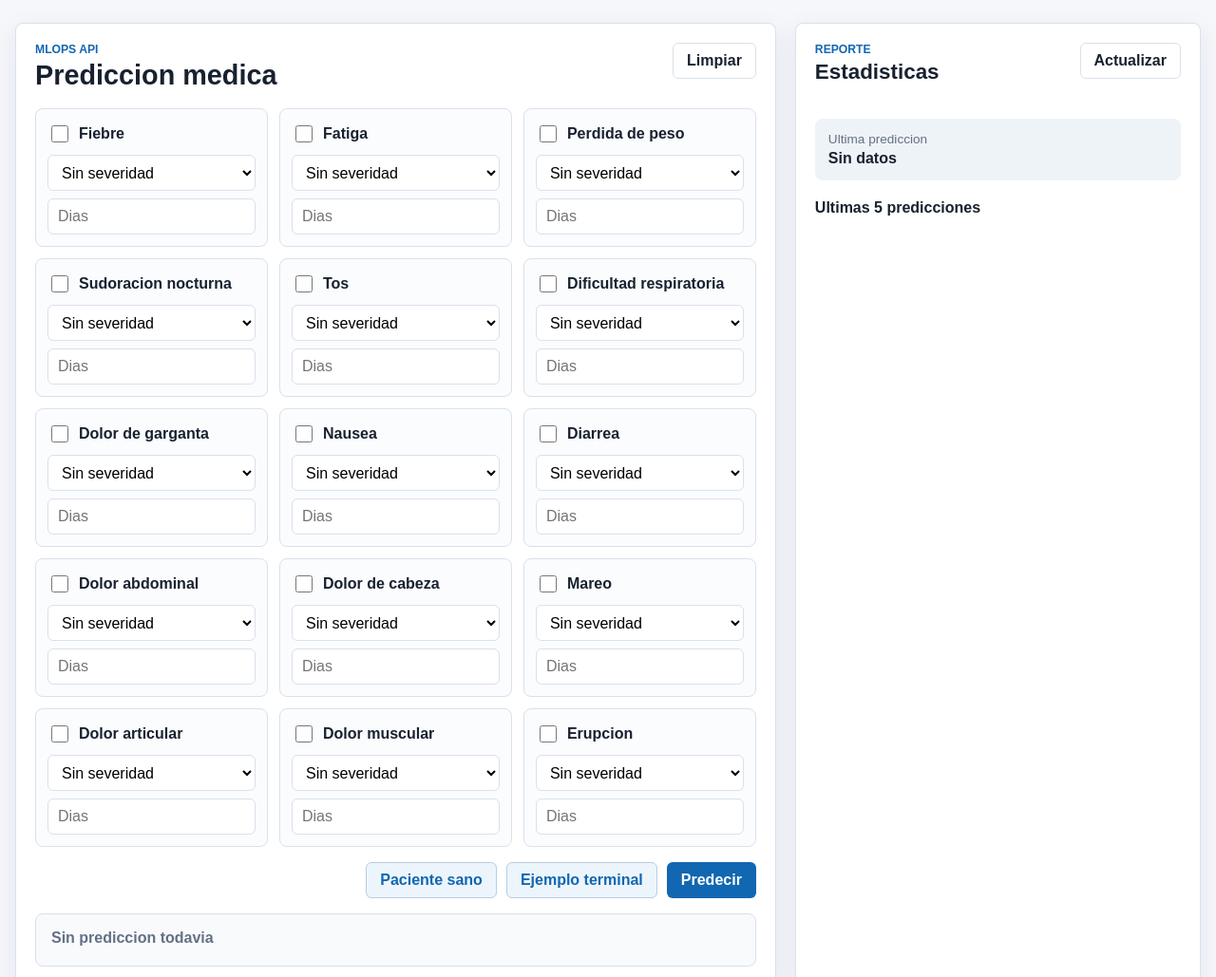
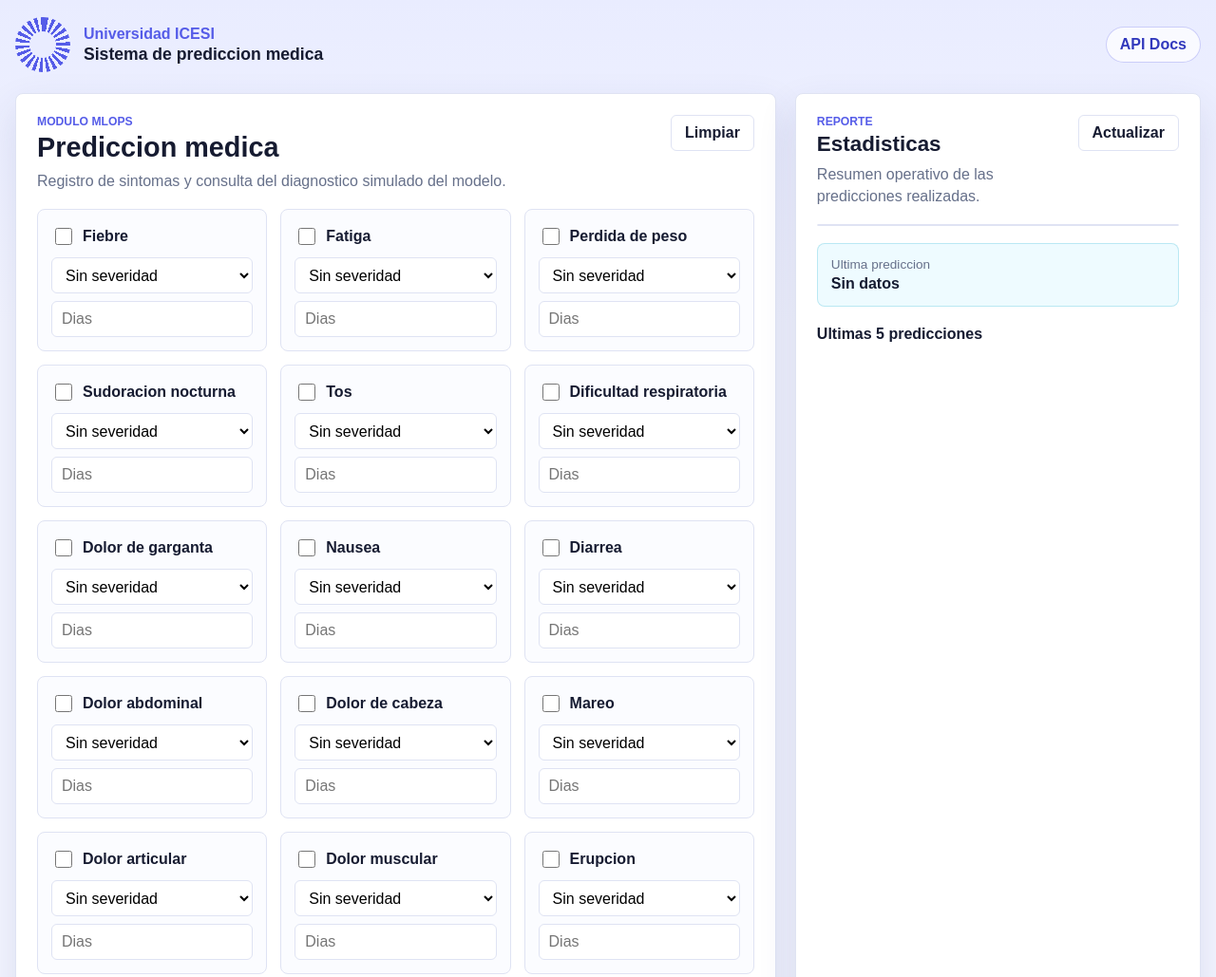
Before and after one commit to ashmander/mlops, a plain HTML site: page frontend/index.html in a window 1280 px wide. Shown: the top 1029 px of the page at 95% size. Drawn offline with Linux system fonts and the light colour scheme; files that its build step writes are made by us from their sources; no server answers; files whose address does not match are found by name.

Commit message:
Improve frontend visual design

```diff
--- a/frontend/index.html
+++ b/frontend/index.html
@@ -7,12 +7,24 @@
     <link rel="stylesheet" href="/static/styles.css">
   </head>
   <body>
+    <header class="brand-bar">
+      <div class="brand-mark" aria-hidden="true">
+        <span></span>
+      </div>
+      <div>
+        <p>Universidad ICESI</p>
+        <strong>Sistema de prediccion medica</strong>
+      </div>
+      <a href="/docs">API Docs</a>
+    </header>
+
     <main class="app-shell">
       <section class="panel prediction-panel">
         <div class="section-header">
           <div>
-            <p class="eyebrow">MLOps API</p>
+            <p class="eyebrow">Modulo MLOps</p>
             <h1>Prediccion medica</h1>
+            <p class="section-copy">Registro de sintomas y consulta del diagnostico simulado del modelo.</p>
           </div>
           <button id="reset-button" class="ghost-button" type="button">Limpiar</button>
         </div>
@@ -35,6 +47,7 @@
           <div>
             <p class="eyebrow">Reporte</p>
             <h2>Estadisticas</h2>
+            <p class="section-copy">Resumen operativo de las predicciones realizadas.</p>
           </div>
           <button id="refresh-stats" class="ghost-button" type="button">Actualizar</button>
         </div>
--- a/frontend/styles.css
+++ b/frontend/styles.css
@@ -1,12 +1,14 @@
 :root {
   color-scheme: light;
-  --bg: #f5f7fb;
+  --bg: #f3f5ff;
   --panel: #ffffff;
-  --text: #18212f;
-  --muted: #647084;
-  --line: #d9e1ec;
-  --accent: #1167b1;
-  --accent-dark: #0a4d87;
+  --text: #161b31;
+  --muted: #66708a;
+  --line: #dfe3f3;
+  --accent: #555ce8;
+  --accent-dark: #3239bd;
+  --accent-soft: #eef0ff;
+  --cyan: #00a6c8;
   --success: #17803b;
   --danger: #bd2c2c;
 }
@@ -20,7 +22,9 @@ body {
   min-height: 100vh;
   font-family: Arial, Helvetica, sans-serif;
   color: var(--text);
-  background: var(--bg);
+  background:
+    linear-gradient(180deg, #e9ecff 0, rgba(233, 236, 255, 0) 340px),
+    var(--bg);
 }
 
 button,
@@ -29,21 +33,76 @@ select {
   font: inherit;
 }
 
+.brand-bar {
+  display: grid;
+  grid-template-columns: auto 1fr auto;
+  align-items: center;
+  gap: 14px;
+  width: min(1440px, calc(100% - 32px));
+  margin: 0 auto;
+  padding: 18px 0 4px;
+}
+
+.brand-mark {
+  display: grid;
+  place-items: center;
+  width: 58px;
+  height: 58px;
+  border-radius: 50%;
+  background: repeating-conic-gradient(from 4deg, var(--accent) 0 8deg, transparent 8deg 16deg);
+}
+
+.brand-mark span {
+  width: 28px;
+  height: 28px;
+  border-radius: 50%;
+  background: #e9ecff;
+}
+
+.brand-bar p,
+.brand-bar strong {
+  display: block;
+  margin: 0;
+}
+
+.brand-bar p {
+  color: var(--accent);
+  font-weight: 800;
+}
+
+.brand-bar strong {
+  margin-top: 2px;
+  font-size: 1.1rem;
+}
+
+.brand-bar a {
+  display: inline-flex;
+  align-items: center;
+  min-height: 38px;
+  border: 1px solid rgba(85, 92, 232, 0.28);
+  border-radius: 999px;
+  padding: 0 14px;
+  color: var(--accent-dark);
+  background: rgba(255, 255, 255, 0.72);
+  text-decoration: none;
+  font-weight: 800;
+}
+
 .app-shell {
   display: grid;
   grid-template-columns: minmax(0, 1.5fr) minmax(320px, 0.8fr);
   gap: 20px;
   width: min(1440px, calc(100% - 32px));
   margin: 0 auto;
-  padding: 24px 0;
+  padding: 18px 0 28px;
 }
 
 .panel {
   background: var(--panel);
   border: 1px solid var(--line);
   border-radius: 8px;
-  padding: 20px;
-  box-shadow: 0 8px 28px rgba(21, 37, 61, 0.08);
+  padding: 22px;
+  box-shadow: 0 16px 40px rgba(51, 57, 120, 0.12);
 }
 
 .section-header {
@@ -60,6 +119,13 @@ select {
   font-size: 0.76rem;
   font-weight: 700;
   text-transform: uppercase;
+}
+
+.section-copy {
+  max-width: 680px;
+  margin: 7px 0 0;
+  color: var(--muted);
+  line-height: 1.45;
 }
 
 h1,
@@ -85,7 +151,7 @@ h3 {
 .symptom-grid {
   display: grid;
   grid-template-columns: repeat(auto-fit, minmax(230px, 1fr));
-  gap: 12px;
+  gap: 14px;
 }
 
 .symptom-card {
@@ -93,10 +159,17 @@ h3 {
   grid-template-columns: 1fr;
   gap: 8px;
   min-height: 128px;
-  padding: 12px;
+  padding: 14px;
   border: 1px solid var(--line);
   border-radius: 8px;
-  background: #fbfcfe;
+  background: #fbfcff;
+  transition: border-color 160ms ease, box-shadow 160ms ease, transform 160ms ease;
+}
+
+.symptom-card:hover {
+  border-color: rgba(85, 92, 232, 0.42);
+  box-shadow: 0 10px 24px rgba(51, 57, 120, 0.1);
+  transform: translateY(-1px);
 }
 
 .symptom-card label {
@@ -110,6 +183,7 @@ h3 {
 .symptom-card input[type="checkbox"] {
   width: 18px;
   height: 18px;
+  accent-color: var(--accent);
 }
 
 .symptom-card select,
@@ -120,6 +194,13 @@ h3 {
   border-radius: 6px;
   padding: 8px 10px;
   background: white;
+}
+
+.symptom-card select:focus,
+.symptom-card input[type="number"]:focus {
+  border-color: var(--accent);
+  box-shadow: 0 0 0 3px rgba(85, 92, 232, 0.14);
+  outline: none;
 }
 
 .actions {
@@ -143,6 +224,7 @@ h3 {
 .primary-button {
   color: white;
   background: var(--accent);
+  box-shadow: 0 10px 18px rgba(85, 92, 232, 0.25);
 }
 
 .primary-button:hover {
@@ -151,8 +233,8 @@ h3 {
 
 .secondary-button {
   color: var(--accent);
-  border-color: #b7cde1;
-  background: #edf5fc;
+  border-color: rgba(85, 92, 232, 0.24);
+  background: var(--accent-soft);
 }
 
 .ghost-button {
@@ -166,9 +248,9 @@ h3 {
   min-height: 56px;
   border-radius: 8px;
   border: 1px solid var(--line);
-  padding: 16px;
+  padding: 18px;
   color: var(--muted);
-  background: #f8fafc;
+  background: linear-gradient(135deg, #f8f9ff, #ffffff);
   font-weight: 700;
 }
 
@@ -187,8 +269,11 @@ h3 {
 .counts-grid {
   display: grid;
   grid-template-columns: 1fr auto;
-  gap: 10px 14px;
+  gap: 0;
   margin: 0;
+  overflow: hidden;
+  border: 1px solid var(--line);
+  border-radius: 8px;
 }
 
 .counts-grid div {
@@ -198,7 +283,7 @@ h3 {
 .counts-grid dt,
 .counts-grid dd {
   margin: 0;
-  padding-bottom: 10px;
+  padding: 12px;
   border-bottom: 1px solid var(--line);
 }
 
@@ -208,6 +293,8 @@ h3 {
 
 .counts-grid dd {
   font-weight: 800;
+  color: var(--accent-dark);
+  text-align: right;
 }
 
 .last-date {
@@ -216,7 +303,8 @@ h3 {
   margin-top: 18px;
   padding: 14px;
   border-radius: 8px;
-  background: #eef3f8;
+  border: 1px solid rgba(0, 166, 200, 0.22);
+  background: #eefbff;
 }
 
 .last-date span {
@@ -239,7 +327,7 @@ h3 {
   padding: 10px;
   border: 1px solid var(--line);
   border-radius: 8px;
-  background: #fbfcfe;
+  background: #fbfcff;
 }
 
 .history-list strong,
@@ -260,6 +348,16 @@ h3 {
 }
 
 @media (max-width: 560px) {
+  .brand-bar {
+    grid-template-columns: auto 1fr;
+    width: min(100% - 20px, 1440px);
+  }
+
+  .brand-bar a {
+    grid-column: 1 / -1;
+    justify-content: center;
+  }
+
   .app-shell {
     width: min(100% - 20px, 1440px);
     padding: 10px 0;
```
